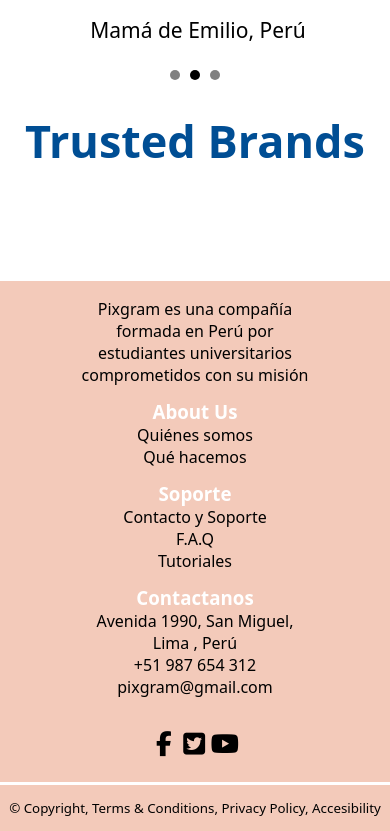
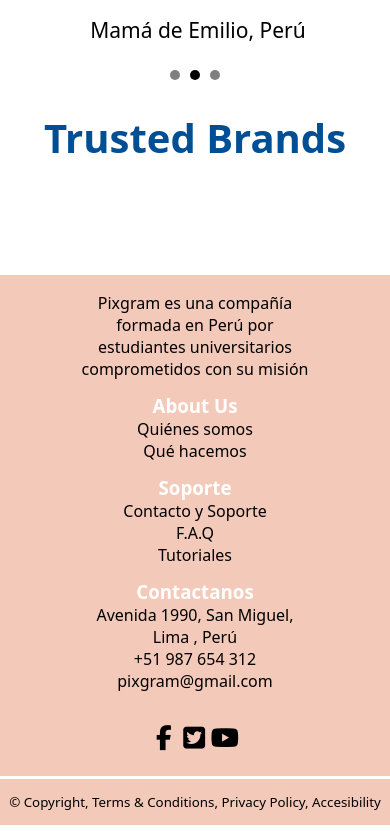
Before and after one commit to jesusaroncl/PixGramRepository, a plain HTML site: page index.html in a window 390 px wide. Shown: the part 1941-2772 px from the top of the page. Drawn offline with Linux system fonts and the light colour scheme.

Commit message:
Update style.css

```diff
--- a/style.css
+++ b/style.css
@@ -783,6 +783,10 @@ footer .containerPrivacy {
         margin-left: 0px;
     }
 
+    .trustedBrands {
+        font-size: 40px;
+    }
+
     /* containerTrustedBrands */
     .containerTrustedBrands {
         margin-top: -20px;
```
